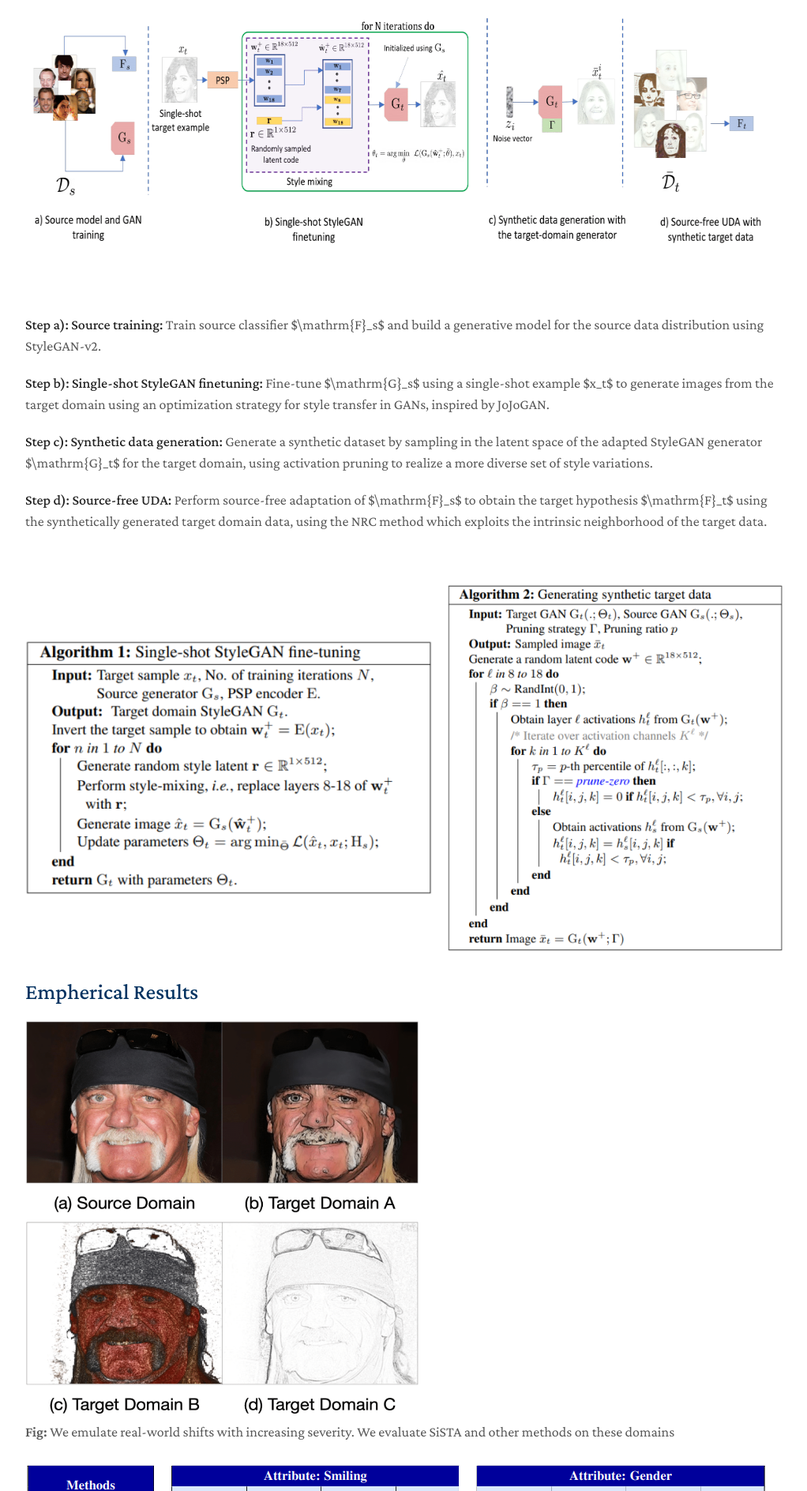
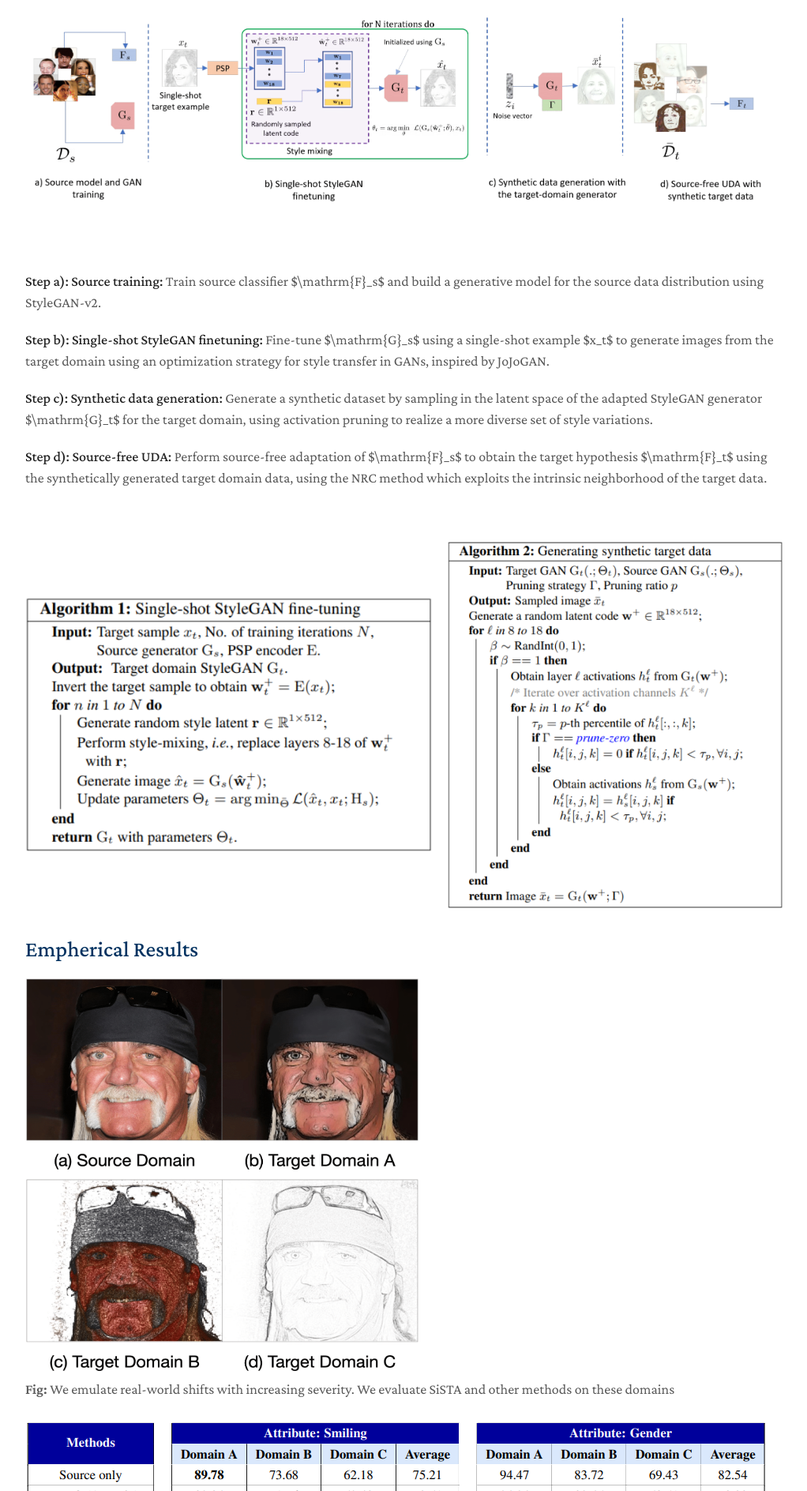
Before and after one commit to Rakshith-2905/single-shot-domain, a Jekyll site: the page built from index.md, in a window 1280 px wide. Shown: the part 976-2864 px from the top of the page at 79% size, without its empty margins (128-1150 px from the left). Built offline with Jekyll 4.4.1, drawn with Linux system fonts in a browser that asks for light colours; nearby versions of some CDN libraries; a style sheet for code colours, icons or effects is not loaded; our own code applies the rules of GitHub Pages for plain Markdown files.

Commit message:
pipeline image

```diff
--- a/index.md
+++ b/index.md
@@ -16,12 +16,10 @@ The problem of adapting models from a source domain using data from any target d
 # Pipeline
 
 {% include add_image.html
-    image="/assets/img/pipeline.png"
+    image="assets/img/pipeline.png"
     caption=""
     alt_text="Alt text"
     type="Fig:"
-    width="1000"
-    height="300"
 %}
 
 <br>
```
